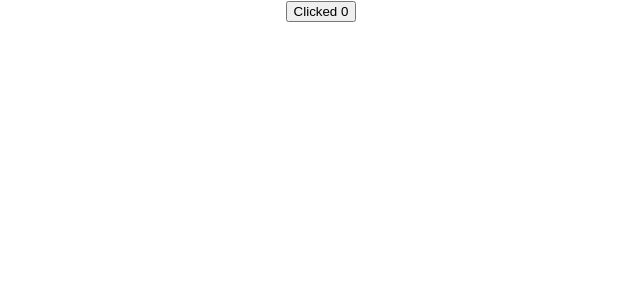
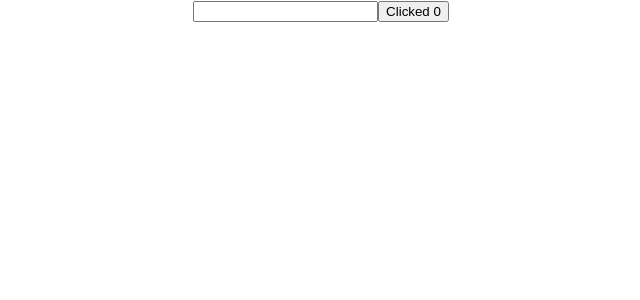
Before and after one commit to nikola-96/react-hooks, a React (Create React App) app: page / in a window 1280 px wide. Shown: the top 300 px of the page, without its empty margins (319-959 px from the left). Built offline with nearby package versions, Linux system fonts and the light colour scheme.

Commit message:
Conditionally run effects

```diff
--- a/src/components/HookEffect.js
+++ b/src/components/HookEffect.js
@@ -2,16 +2,19 @@ import React, { useState, useEffect } from 'react'
 
 function HoockEfect() {
     const [counter, setCounter] = useState(0)
+    const [name, setName] = useState('')
 
     useEffect(() => {
         document.title = `Clicked ${counter}`/*koristimo da promenimo naslov karice, svaki put kad se izrederuje opet
         okinuce se ova funkcija */
-    })
+    }, [counter])//kada ubacujemo vrednost u setName nece se svaki put menjati vrednost, vec kada se counter poveca
+    //i kada se on izrenderuje onda ce se okinuti useEffect
 
     return (
         <div>
+            <input value={name} type="text" onChange={e => setName(e.target.value)}></input>
             <button onClick={() => setCounter(counter + 1)}>Clicked {counter}</button>
-        </div>
+        </div >
     )
 }
 export default HoockEfect
```
